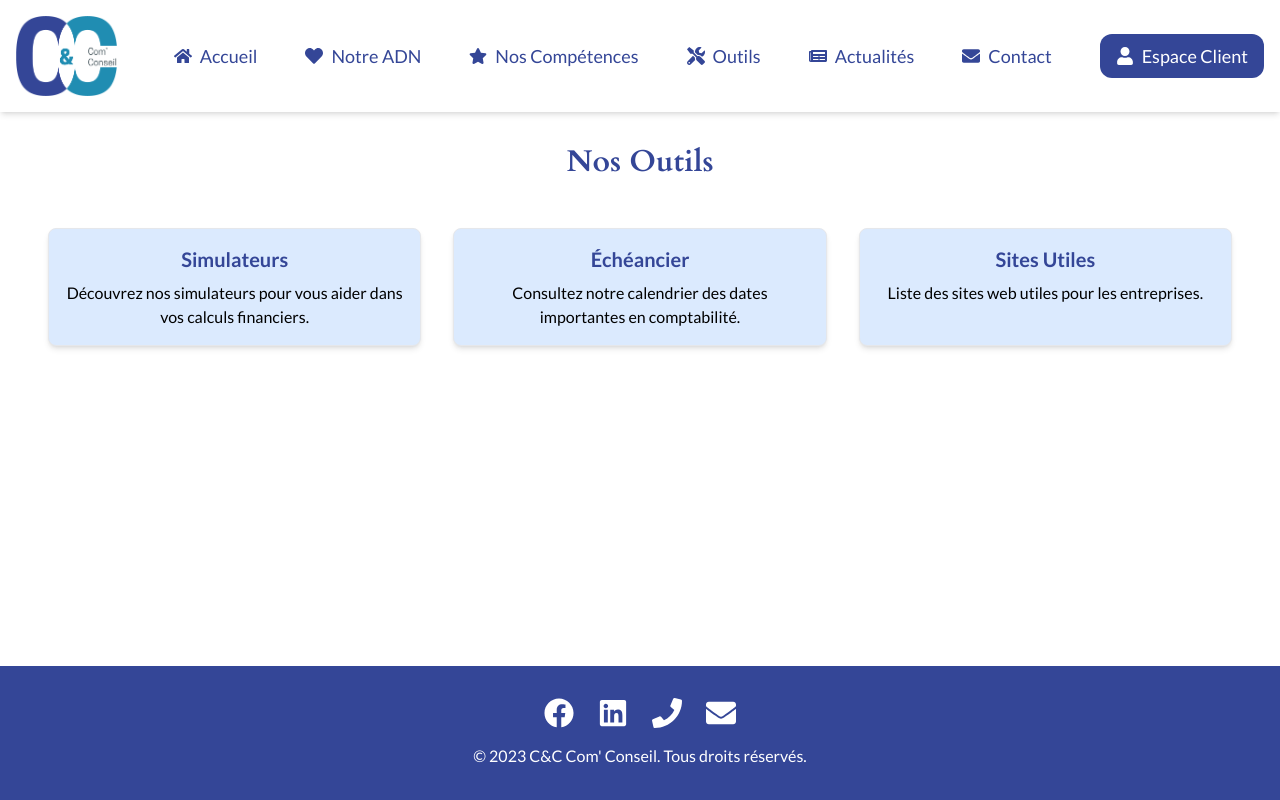
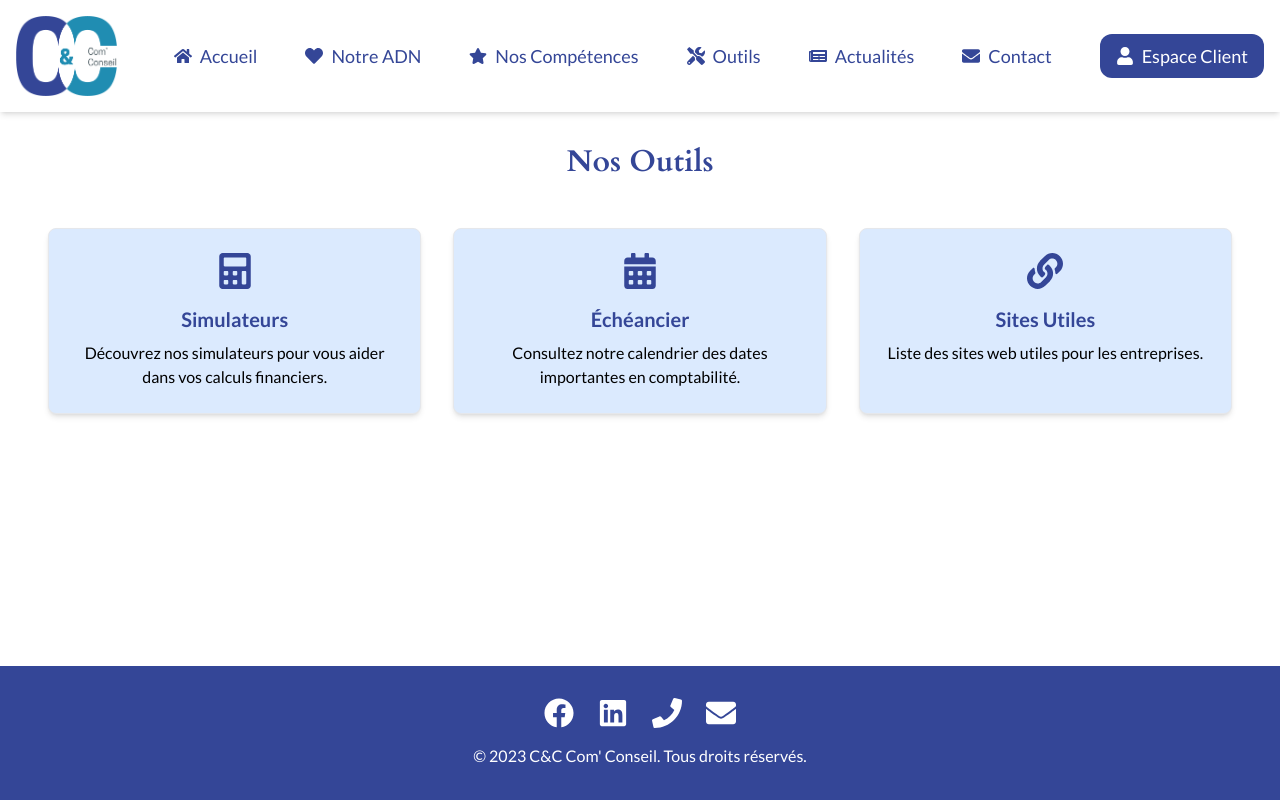
Before and after one commit to AntoineWtz/com-conseil, a React (Create React App) app: page /tools in a window 1280 px wide. Built offline with nearby package versions, Linux system fonts and the light colour scheme.

Commit message:
page Tools

```diff
--- a/src/pages/Tools.tsx
+++ b/src/pages/Tools.tsx
@@ -1,6 +1,7 @@
 import React from 'react';
 import MainLayout from '../layouts/MainLayout';
 import { Link } from 'react-router-dom';
+import { FaCalculator, FaCalendarAlt, FaLink } from 'react-icons/fa';
 
 const Tools: React.FC = () => {
     return (
@@ -8,15 +9,24 @@ const Tools: React.FC = () => {
             <section className="mt-8">
                 <h2 className="text-3xl text-[#344697] font-cardo font-bold mb-4 text-center">Nos Outils</h2>
                 <div className="grid grid-cols-1 lg:grid-cols-3 gap-8 m-12">
-                    <Link to="/simulators" className="border p-4 rounded-lg shadow-md text-center bg-blue-100 hover:bg-blue-200 duration-300">
+                    <Link to="/simulators" className="group border p-6 rounded-lg shadow-md text-center bg-blue-100 hover:bg-blue-200 duration-300 transform hover:scale-95 transition-transform">
+                        <div className="flex justify-center mb-4">
+                            <FaCalculator className="text-4xl text-[#344697] group-hover:text-[#2d3e8b] transition-colors duration-300" />
+                        </div>
                         <h3 className="text-xl font-bold text-[#344697]">Simulateurs</h3>
                         <p className="mt-2">Découvrez nos simulateurs pour vous aider dans vos calculs financiers.</p>
                     </Link>
-                    <Link to="/scheduler" className="border p-4 rounded-lg shadow-md text-center bg-blue-100 hover:bg-blue-200 duration-300">
+                    <Link to="/scheduler" className="group border p-6 rounded-lg shadow-md text-center bg-blue-100 hover:bg-blue-200 duration-300 transform hover:scale-95 transition-transform">
+                        <div className="flex justify-center mb-4">
+                            <FaCalendarAlt className="text-4xl text-[#344697] group-hover:text-[#2d3e8b] transition-colors duration-300" />
+                        </div>
                         <h3 className="text-xl font-bold text-[#344697]">Échéancier</h3>
                         <p className="mt-2">Consultez notre calendrier des dates importantes en comptabilité.</p>
                     </Link>
-                    <Link to="/useful-links" className="border p-4 rounded-lg shadow-md text-center bg-blue-100 hover:bg-blue-200 duration-300">
+                    <Link to="/useful-links" className="group border p-6 rounded-lg shadow-md text-center bg-blue-100 hover:bg-blue-200 duration-300 transform hover:scale-95 transition-transform">
+                        <div className="flex justify-center mb-4">
+                            <FaLink className="text-4xl text-[#344697] group-hover:text-[#2d3e8b] transition-colors duration-300" />
+                        </div>
                         <h3 className="text-xl font-bold text-[#344697]">Sites Utiles</h3>
                         <p className="mt-2">Liste des sites web utiles pour les entreprises.</p>
                     </Link>
--- a/src/services/simulatorService.ts
+++ b/src/services/simulatorService.ts
@@ -23,7 +23,7 @@ export const getSimulators = (): Promise<Simulator[]> => {
     return new Promise((resolve) => {
         setTimeout(() => {
             resolve(simulators);
-        }, 500);
+        }, 0);
     });
 };
 
@@ -31,6 +31,6 @@ export const getSimulatorById = (id: number): Promise<Simulator | undefined> =>
     return new Promise((resolve) => {
         setTimeout(() => {
             resolve(simulators.find(sim => sim.id === id));
-        }, 500);
+        }, 0);
     });
 };
```
